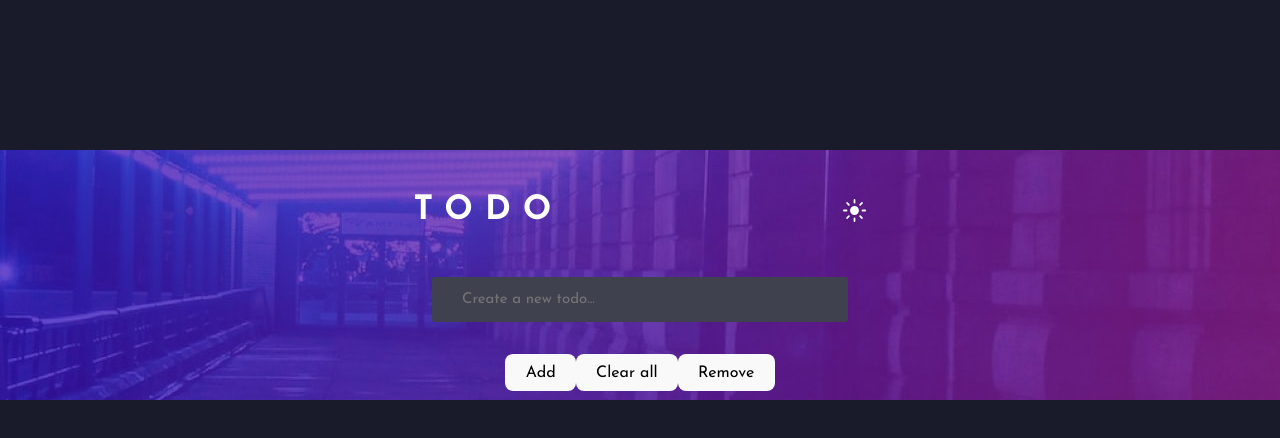
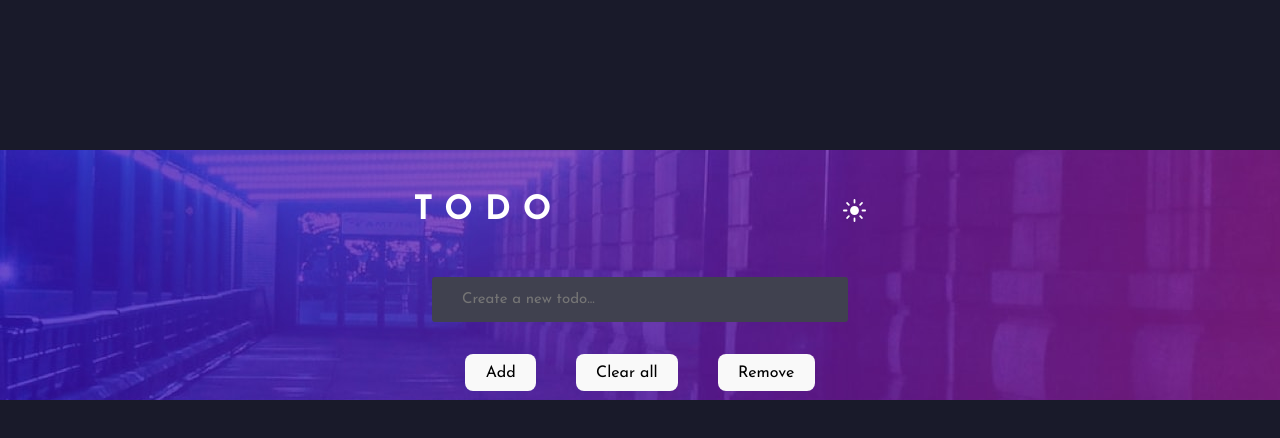
Before and after one commit to marcusdevel/To_do_list, a React (Vite) app in the folder To_do_list/: page / in a window 1280 px wide. Shown: the top 438 px of the page. Built offline with nearby package versions, Linux system fonts and the light colour scheme.

Commit message:
estilização da className buttons para centrlizá-los logo abaixo das tasks adicionadas e com distanciamento entre eles.

```diff
--- a/To_do_list/src/App.css
+++ b/To_do_list/src/App.css
@@ -49,6 +49,11 @@ input,
   background-color: transparent;
   border: none;
 }
+.buttons {
+  display: flex;
+  gap: 40px;
+  justify-content: center;
+}
 
 .header {
   background-image: url("./assets/img/bg-desktop-dark.jpg");
```
